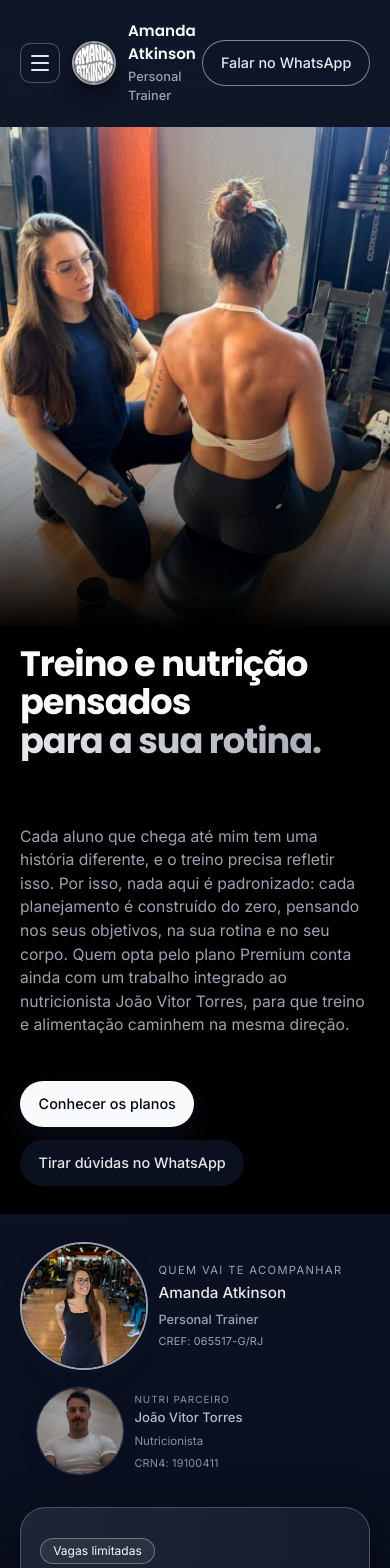
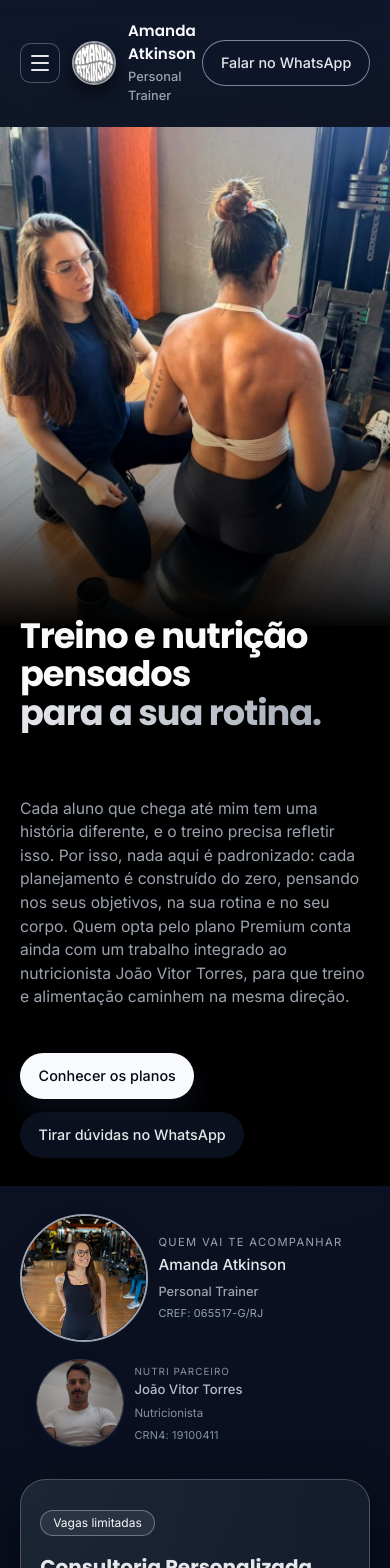
Before and after one commit to annamayatk/landing-page-amanda, a React (Vite) app: page / in a window 390 px wide. Shown: the top 1568 px of the page. Built offline with nearby package versions, Linux system fonts and the light colour scheme.

Commit message:
fix: sobe mais o título do hero no celular
Co-authored-by: Cursor <cursoragent@cursor.com>

```diff
--- a/src/App.css
+++ b/src/App.css
@@ -1328,8 +1328,8 @@ h6,
   .hero-content {
     position: relative;
     z-index: 3;
-    margin-top: -4.25rem;
-    padding: 3.25rem 1.25rem 1.75rem;
+    margin-top: -6.5rem;
+    padding: 3.75rem 1.25rem 1.75rem;
     background: transparent;
   }
 
```
